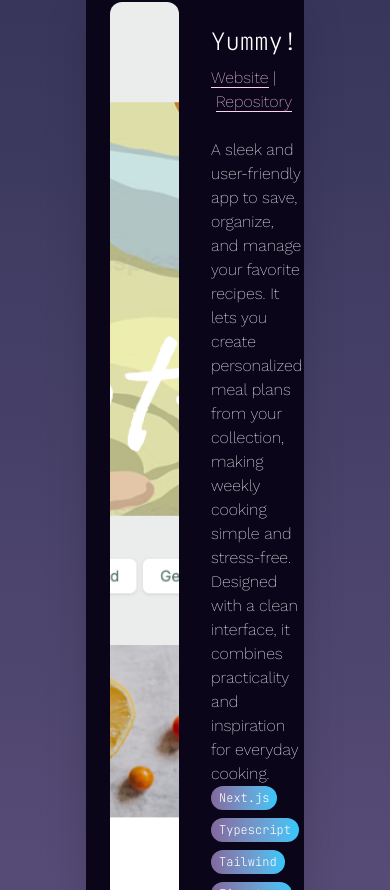
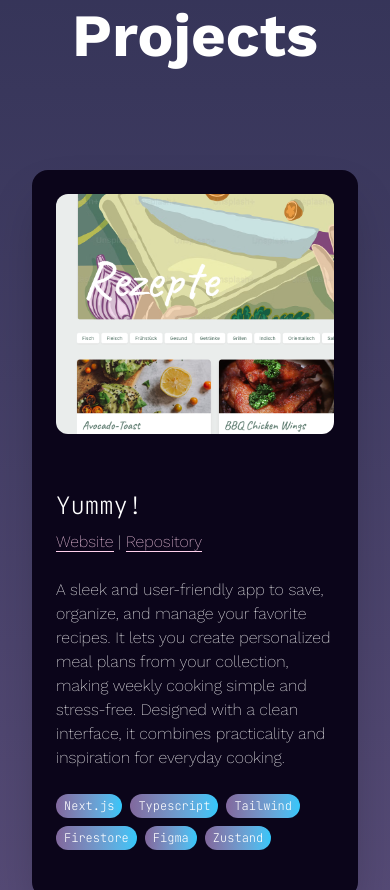
Before and after one commit to sernili/portfolio-react, a React (Vite) app: page / in a window 390 px wide. Shown: the part 4434-5324 px from the top of the page. Built offline with nearby package versions, Linux system fonts and the light colour scheme.

Commit message:
projects: responsive

```diff
--- a/src/components/projects.tsx
+++ b/src/components/projects.tsx
@@ -5,15 +5,19 @@ export default function Projects() {
 
   return (
     <section id="projects">
-      <div className="custom-container my-20 flex h-screen flex-col items-center justify-center space-y-20">
+      <div className="custom-container my-20 flex flex-col items-center justify-center space-y-20">
         <div>
           <h2 className="main-header">Projects</h2>
         </div>
 
-        <div className="flex w-2/3 flex-col items-center gap-y-8 text-white">
-          <div className="bg-darker grid grid-cols-2 gap-8 rounded-2xl p-6 shadow-2xl transition-all duration-300">
-            <img src={yummyImg} alt="yummy" className="h-full w-full rounded-xl object-cover" />
-            <div className="flex h-full flex-col items-start justify-between py-6">
+        <div className="flex w-full flex-col items-center gap-y-8 text-white md:w-3/4 lg:w-2/3">
+          <div className="bg-darker grid gap-8 rounded-2xl p-6 shadow-2xl transition-all duration-300 lg:grid-cols-2">
+            <img
+              src={yummyImg}
+              alt="yummy"
+              className="h-full max-h-60 w-full rounded-xl object-cover lg:max-h-full"
+            />
+            <div className="flex h-full flex-col items-start justify-between gap-6 py-6">
               <div>
                 <h3 className="mb-2 font-mono text-2xl">Yummy!</h3>
                 <p className="mb-6">
```
